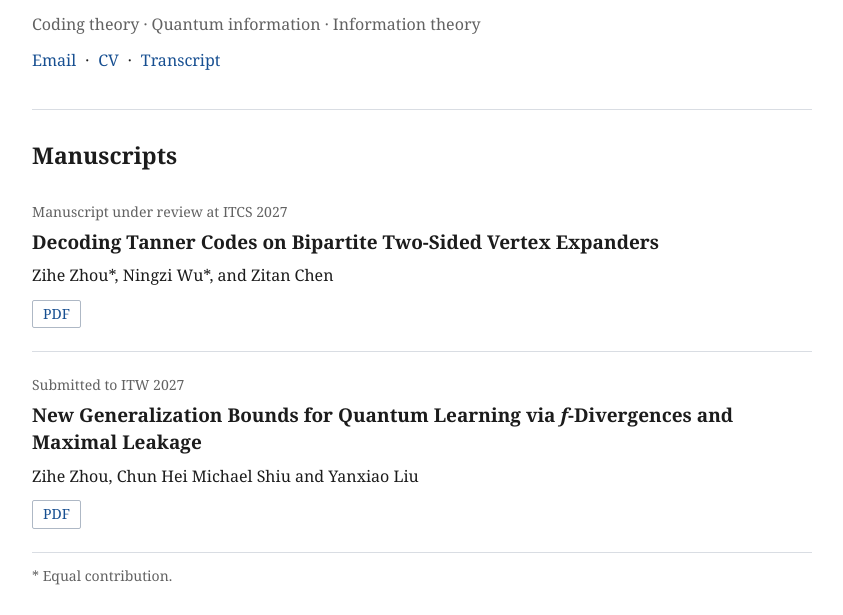
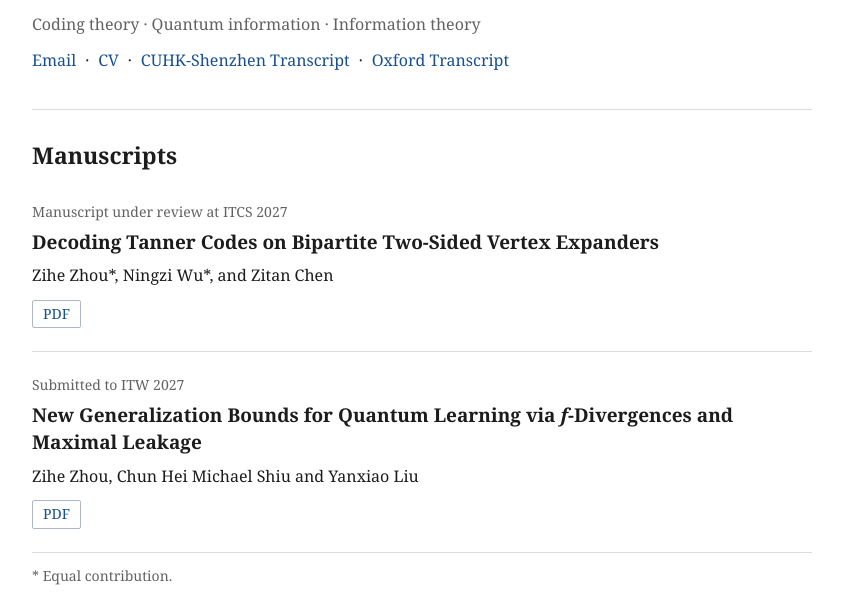
Before and after one commit to ZiheZhou62/ZiheZhou62.github.io, a plain HTML site: page index.html in a window 1280 px wide. Shown: the part 167-782 px from the top of the page, without its empty margins (218-1061 px from the left). Drawn offline with Linux system fonts and the light colour scheme.

Commit message:
Update CV and add Oxford transcript

```diff
--- a/index.html
+++ b/index.html
@@ -18,7 +18,8 @@
           <p class="contact-links">
             <a href="mailto:123090915@link.cuhk.edu.cn">Email</a><span>·</span>
             <a href="Zihe_Zhou_CV.pdf">CV</a><span>·</span>
-            <a href="CUHK-Shenzhen_Transcript_Zihe_Zhou.pdf">Transcript</a>
+            <a href="CUHK-Shenzhen_Transcript_Zihe_Zhou.pdf">CUHK-Shenzhen Transcript</a><span>·</span>
+            <a href="Oxford_Transcript_Zihe_Zhou.pdf">Oxford Transcript</a>
           </p>
         </div>
       </header>
```
Also changed, not shown: 2 other files.
